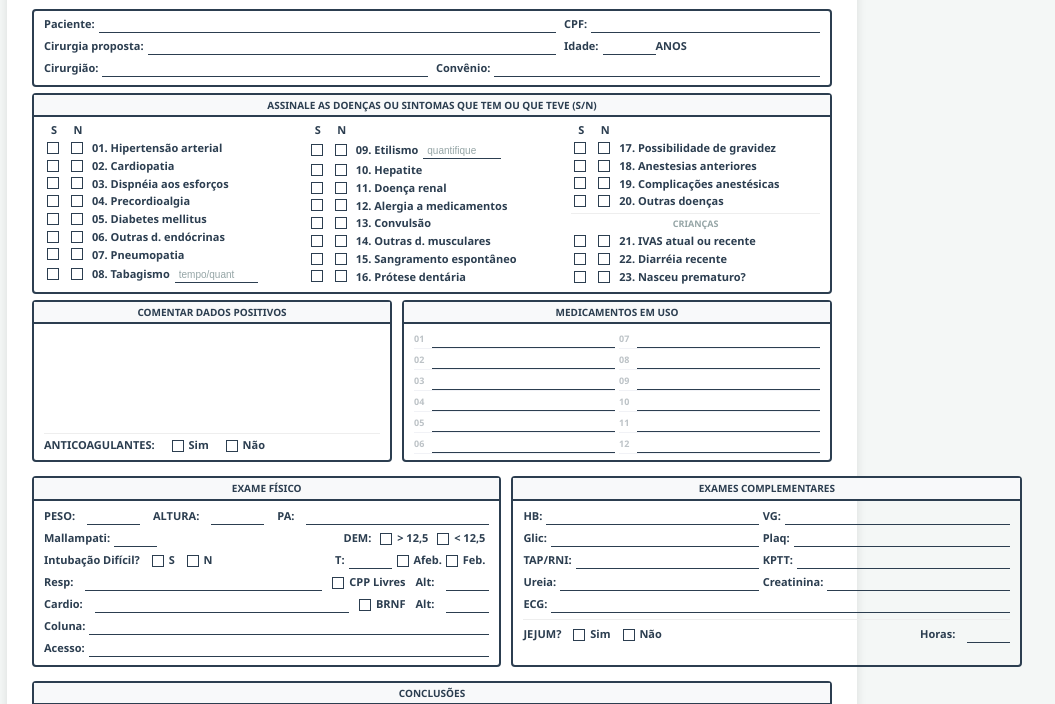
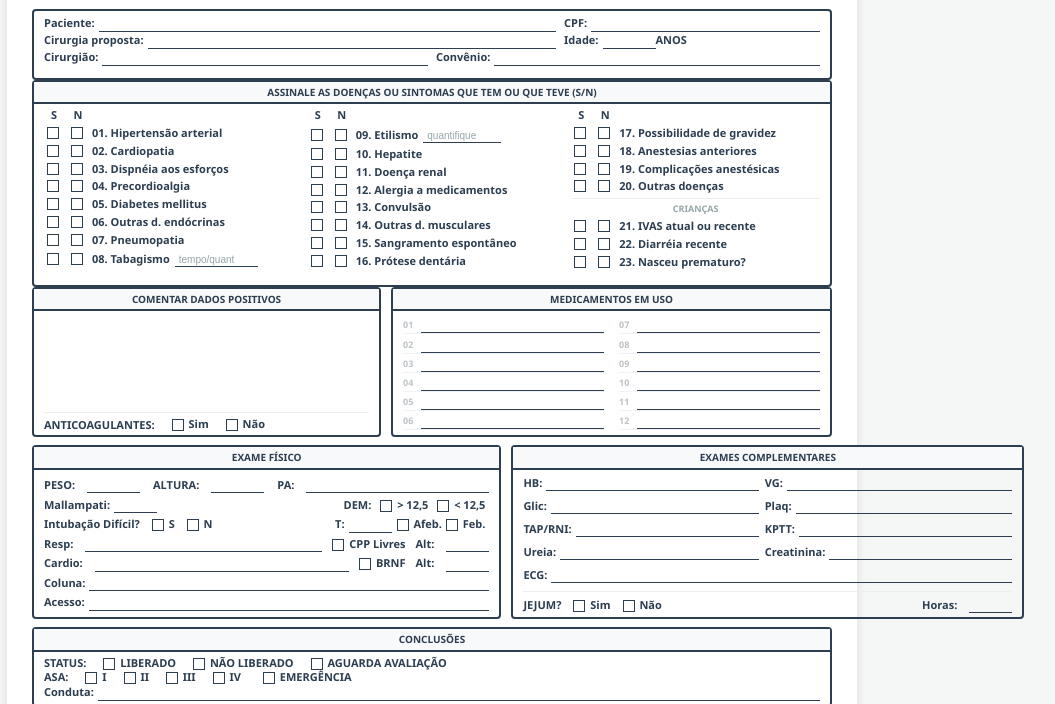
Before and after one commit to VictorGHss/Anesthemed-Pre-Anestesica, a website built with Vite: page index.html in a window 1280 px wide. Shown: the part 96-800 px from the top of the page, without its empty margins (208-1263 px from the left). Built offline with nearby package versions, Linux system fonts and the light colour scheme.

Commit message:
ajustes para imprimir em a4

```diff
--- a/index.html
+++ b/index.html
@@ -73,20 +73,24 @@
             </div>
         </section>
 
+        <!-- PRIMEIRA LINHA DAS 4 CAIXAS -->
         <div class="box-row">
             <section class="section">
                 <div class="section-title">COMENTAR DADOS POSITIVOS</div>
+                <div style="display: flex; flex-direction: column; flex: 1;">
                     <textarea name="comentarios_positivos" style="border:none"></textarea>
-                <div class="row" style="margin-top:4px; border-top:1px solid #eee; padding-top:4px;">
+                    <div class="row" style="margin-top:auto; border-top:1px solid #eee; padding-top:4px;">
                         <span class="label-text">ANTICOAGULANTES:</span>
                         <label style="margin-left:5px;"><input type="radio" name="atc" value="S"><span class="btn-check"></span> Sim</label>
                         <label style="margin-left:5px;"><input type="radio" name="atc" value="N"><span class="btn-check"></span> Não</label>
                     </div>
+                </div>
             </section>
+
             <section class="section">
                 <div class="section-title">MEDICAMENTOS EM USO</div>
-                <div class="med-list-cols">
-                    <div>
+                <div class="med-list-cols" style="flex: 1;">
+                    <div style="display: flex; flex-direction: column; justify-content: space-evenly;">
                         <div class="med-item"><span>01</span><input type="text" name="med_1"></div>
                         <div class="med-item"><span>02</span><input type="text" name="med_2"></div>
                         <div class="med-item"><span>03</span><input type="text" name="med_3"></div>
@@ -94,7 +98,7 @@
                         <div class="med-item"><span>05</span><input type="text" name="med_5"></div>
                         <div class="med-item"><span>06</span><input type="text" name="med_6"></div>
                     </div>
-                    <div>
+                    <div style="display: flex; flex-direction: column; justify-content: space-evenly;">
                         <div class="med-item"><span>07</span><input type="text" name="med_7"></div>
                         <div class="med-item"><span>08</span><input type="text" name="med_8"></div>
                         <div class="med-item"><span>09</span><input type="text" name="med_9"></div>
@@ -106,10 +110,11 @@
             </section>
         </div>
 
+        <!-- SEGUNDA LINHA DAS 4 CAIXAS -->
         <div class="box-row">
             <section class="section">
                 <div class="section-title">EXAME FÍSICO</div>
-
+                <div style="display: flex; flex-direction: column; flex: 1; justify-content: space-evenly;">
                     <div class="row" style="flex-wrap: nowrap;">
                         <label>PESO:</label><input type="text" name="peso" style="width: 45px; flex: none;">
                         <label style="margin-left: 5px;">ALTURA:</label><input type="text" name="altura" style="width: 45px; flex: none;">
@@ -153,10 +158,12 @@
 
                     <div class="row"><div class="form-group"><label>Coluna:</label><input type="text" name="coluna"></div></div>
                     <div class="row"><div class="form-group"><label>Acesso:</label><input type="text" name="acesso"></div></div>
+                </div>
             </section>
 
             <section class="section">
                 <div class="section-title">EXAMES COMPLEMENTARES</div>
+                <div style="display: flex; flex-direction: column; flex: 1; justify-content: space-evenly;">
                     <div class="grid-exams">
                         <div class="form-group"><label>HB:</label><input type="text" name="ex_hb"></div>
                         <div class="form-group"><label>VG:</label><input type="text" name="ex_vg"></div>
@@ -168,11 +175,12 @@
                         <div class="form-group"><label>Creatinina:</label><input type="text" name="ex_creat"></div>
                         <div class="form-group" style="grid-column: span 2;"><label>ECG:</label><input type="text" name="ex_ecg"></div>
                     </div>
-                <div class="row" style="margin-top:6px; border-top:1px solid #eee; padding-top:5px;">
+                    <div class="row" style="margin-top:auto; border-top:1px solid #eee; padding-top:4px;">
                         <span class="label-text">JEJUM?</span>
                         <label><input type="radio" name="jejum" value="S"><span class="btn-check"></span> Sim</label>
                         <label><input type="radio" name="jejum" value="N"><span class="btn-check"></span> Não</label>
                         <span class="label-text" style="margin-left:auto;">Horas:</span><input type="text" name="jejum_horas" style="width:35px; flex: none; text-align:center;">
+                    </div>
                 </div>
             </section>
         </div>
--- a/src/style.css
+++ b/src/style.css
@@ -14,6 +14,9 @@ body {
     display: flex; flex-direction: column; min-height: 276mm; box-sizing: border-box;
 }
 
+/* O FORM INTEIRO É FLEX PARA EMPURRAR AS ASSINATURAS LÁ PARA BAIXO */
+#avaliacao-form { display: flex; flex-direction: column; flex: 1; height: 100%; }
+
 .header {
     display: flex; justify-content: space-between; align-items: center;
     border-bottom: 2px solid var(--primary); padding-bottom: 8px; margin-bottom: 12px; gap: 10px;
@@ -25,17 +28,18 @@ body {
 .header-title h2 { margin: 0; font-size: 16px; text-transform: uppercase; text-align: center; }
 .header-title span { font-size: 12px; font-weight: bold; margin-top: 4px; color: var(--primary); }
 
+/* AS SEÇÕES TÊM FLEX:1 PARA CRESCER JUNTO COM O ROW */
 .section {
     border: 2px solid var(--primary);
-    margin-bottom: 6px; padding: 4px 10px; border-radius: 4px; display: flex; flex-direction: column; flex: 1;
+    margin-bottom: 0px; padding: 4px 10px; border-radius: 4px; display: flex; flex-direction: column; flex: 1;
 }
 .section-title {
     background-color: #f8f9fa; font-weight: bold; padding: 4px;
-    margin: -4px -10px 6px -10px; text-align: center; text-transform: uppercase;
+    margin: -4px -10px 4px -10px; text-align: center; text-transform: uppercase;
     font-size: 10px; color: var(--primary); border-bottom: 2px solid var(--primary);
 }
 
-.row { display: flex; flex-wrap: wrap; gap: 8px; margin-bottom: 4px; align-items: center; }
+.row { display: flex; flex-wrap: wrap; gap: 8px; align-items: center; }
 .form-group { display: flex; align-items: center; flex: 1; }
 
 label, .label-text, span, strong {
@@ -43,50 +47,35 @@ label, .label-text, span, strong {
     white-space: nowrap; font-size: 11px;
 }
 
-/* FONTE MAIOR E EM NEGRITO PARA OS CAMPOS DIGITADOS */
+/* LINHAS FINAS E TEXTO MAIOR */
 input[type="text"], input[type="number"], textarea, .obs-input {
     border: none; border-bottom: 1px solid var(--primary); flex: 1;
-    padding: 1px 4px; font-size: 13px; font-weight: bold; outline: none; background: transparent; color: #000;
-    min-width: 0;
+    padding: 0px 4px; font-size: 13px; font-weight: bold; outline: none; background: transparent; color: #000;
+    min-width: 0; height: 16px;
 }
 
 input::placeholder { font-size: 10px; font-weight: normal; color: #95a5a6; }
 
-textarea { resize: none; width: 100%; box-sizing: border-box; flex-grow: 1; min-height: 85px; }
+textarea { height: auto; resize: none; width: 100%; box-sizing: border-box; flex-grow: 1; min-height: 85px; }
 
 /* --- MARCAÇÕES DO CHECKBOX/RADIO --- */
 input[type="radio"], input[type="checkbox"] { display: none; }
 
 .btn-check {
-    display: inline-flex;
-    align-items: center;
-    justify-content: center;
-    width: 12px;
-    height: 12px;
-    border: 1px solid var(--primary);
-    margin-right: 2px;
-    cursor: pointer;
-    background: #fff;
-    vertical-align: middle;
-    position: relative;
-    box-sizing: border-box;
+    display: inline-flex; align-items: center; justify-content: center;
+    width: 12px; height: 12px; border: 1px solid var(--primary);
+    margin-right: 2px; cursor: pointer; background: #fff;
+    vertical-align: middle; position: relative; box-sizing: border-box;
 }
 
 input:checked + .btn-check::after {
-    content: "✔";
-    font-weight: 900;
-    position: absolute;
-    color: var(--primary);
-    display: block;
-    top: 50%;
-    left: 50%;
-    transform: translate(-50%, -50%);
+    content: "✔"; font-weight: 900; position: absolute; color: var(--primary);
+    display: block; top: 50%; left: 50%; transform: translate(-50%, -50%);
 }
 
 input[value="S"]:checked + .btn-check::after { font-size: 14px; -webkit-text-stroke: 1.2px var(--primary); }
 input[value="N"]:checked + .btn-check::after,
 input[type="checkbox"]:not([value="S"]):checked + .btn-check::after { font-size: 11px; -webkit-text-stroke: 0px transparent; }
-
 input[name="st"]:checked + .btn-check::after,
 input[name="asa"]:checked + .btn-check::after { font-size: 14px; -webkit-text-stroke: 1.2px var(--primary); }
 
@@ -106,12 +95,16 @@ input[name="asa"]:checked + .btn-check::after { font-size: 14px; -webkit-text-st
 .sn-row label { display: flex; justify-content: center; margin: 0; }
 .sn-text { font-size: 11px; display: flex; align-items: center; white-space: nowrap; color: var(--primary); font-weight: bold;}
 
-.box-row { display: grid; grid-template-columns: 1fr 1fr; gap: 10px; margin-bottom: 8px; align-items: stretch; }
-.med-list-cols { display: grid; grid-template-columns: 1fr 1fr; gap: 4px; }
-.med-item { display: flex; align-items: center; border-bottom: 1px solid #f1f2f6; margin-bottom: 2px; }
+/* ESSA É A CLASSE QUE FAZ AS CAIXAS ESTICAREM MÁGICAMENTE */
+.box-row {
+    display: grid; grid-template-columns: 1fr 1fr; gap: 10px; margin-bottom: 8px; align-items: stretch; flex: 1; min-height: 0;
+}
+
+.med-list-cols { display: grid; grid-template-columns: 1fr 1fr; gap: 15px; }
+.med-item { display: flex; align-items: center; border-bottom: 1px solid #f1f2f6; margin-bottom: 0px; }
 .med-item span { font-size: 9px; font-weight: bold; margin-right: 4px; width: 14px; color: #bdc3c7 !important; }
 
-.grid-exams { display: grid; grid-template-columns: repeat(2, 1fr); gap: 4px; }
+.grid-exams { display: grid; grid-template-columns: repeat(2, 1fr); gap: 6px; }
 
 .signatures { margin-top: auto; padding: 10px 0 15px 0; }
 .sig-row { display: flex; justify-content: space-around; gap: 15px; margin-top: 50px; }
@@ -149,15 +142,11 @@ input[name="asa"]:checked + .btn-check::after { font-size: 14px; -webkit-text-st
 
 /* --- VISUALIZAÇÃO PARA IMPRESSÃO --- */
 @media print {
-    @page { size: A4 portrait; margin: 0; }
-    body { background: white; margin: 5mm; }
+    @page { size: A4 portrait; margin: 5mm; }
+    body { margin: 0; }
     .container {
-        box-shadow: none;
-        max-width: 100%;
-        width: 100%;
-        margin: 0;
-        padding: 0;
-        border: none;
+        min-height: 287mm; /* Garante que ocupa exatos 100% da A4 na vertical */
+        margin: 0; padding: 0; border: none; box-shadow: none;
     }
     .buttons { display: none !important; }
 }
```
Lines whose indentation alone changed are shown as unchanged.
